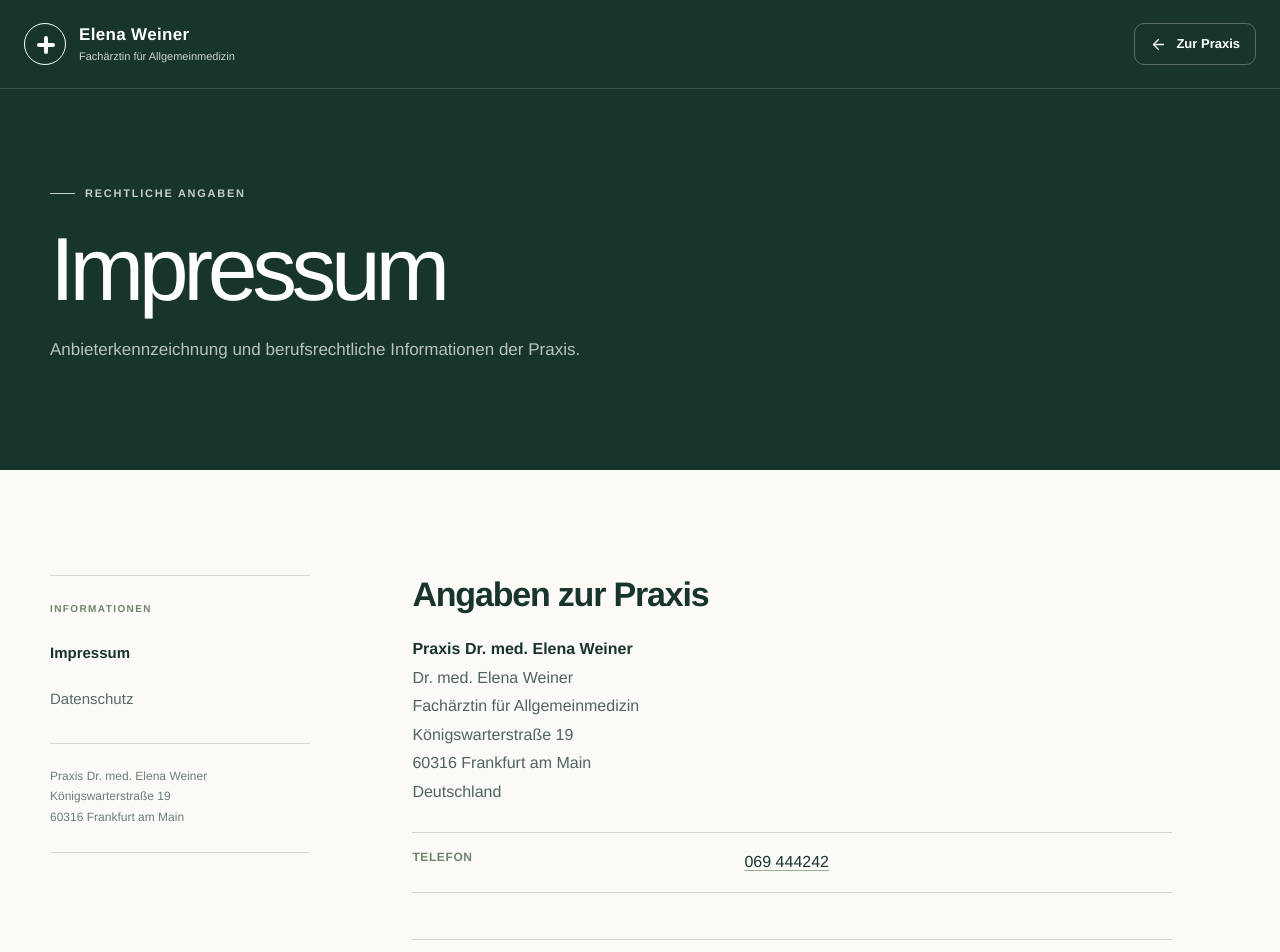
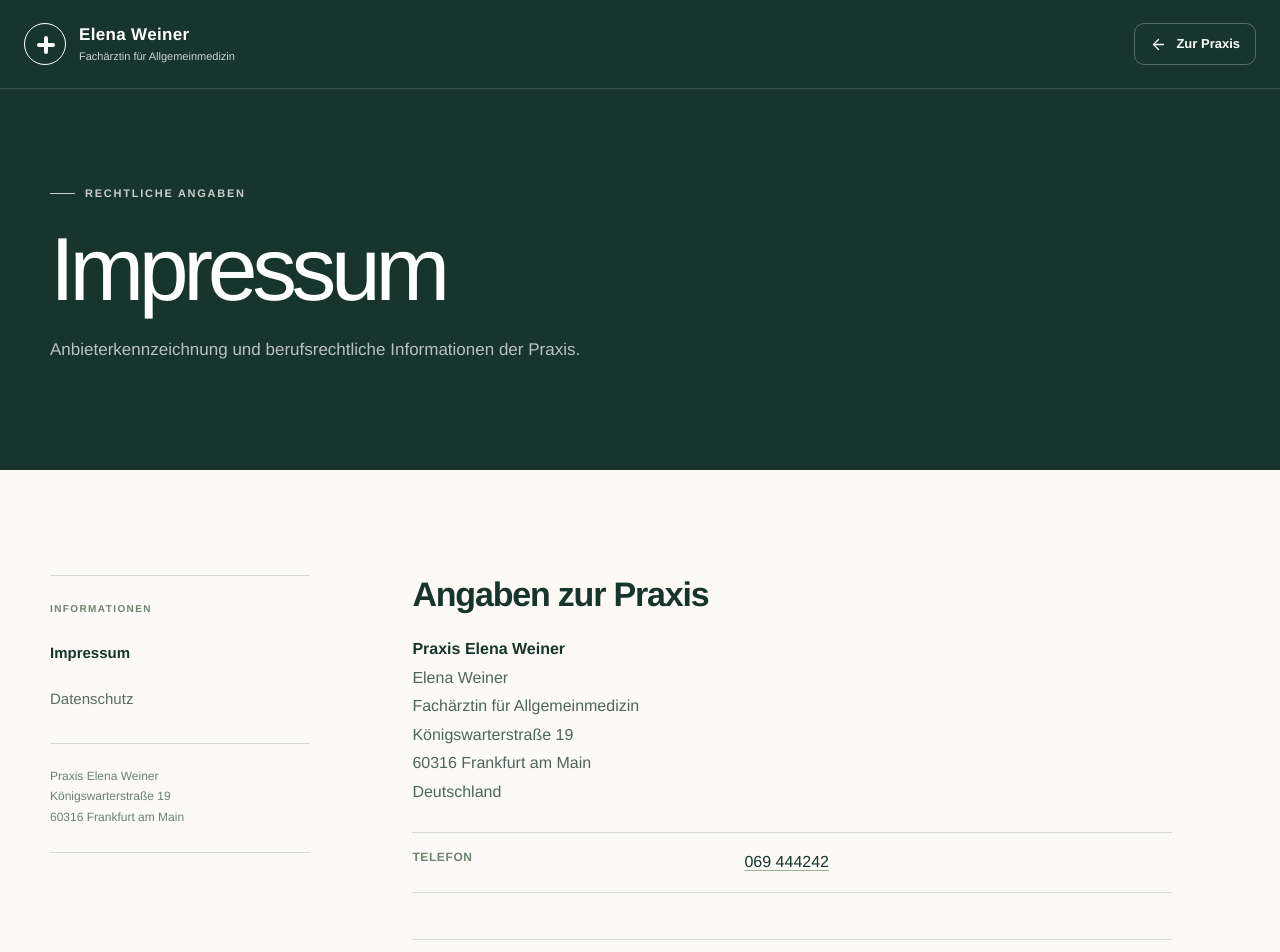
Before and after one commit to melodycards/praxis-elena-weiner, a Next.js app: page /impressum in a window 1280 px wide. Shown: the top 952 px of the page. Built offline with nearby package versions, Linux system fonts and the light colour scheme.

Commit message:
remove medical title from legal notice

```diff
--- a/app/components/LegalPageShell.tsx
+++ b/app/components/LegalPageShell.tsx
@@ -32,11 +32,13 @@ export default function LegalPageShell({
   intro,
   title,
 }: LegalPageShellProps) {
+  const practiceLabel = activePage === "impressum" ? "Praxis Elena Weiner" : "Praxis Dr. med. Elena Weiner";
+
   return (
     <main className="legal-page">
       <header className="legal-header">
         <div className="header-inner">
-          <Link className="brand" href="/" aria-label="Praxis Dr. med. Elena Weiner – Startseite">
+          <Link className="brand" href="/" aria-label={`${practiceLabel} – Startseite`}>
             <span className="brand-mark" aria-hidden="true"><i /></span>
             <span className="brand-copy">
               <strong>Elena Weiner</strong>
@@ -65,7 +67,7 @@ export default function LegalPageShell({
             <Link href="/impressum" aria-current={activePage === "impressum" ? "page" : undefined}>Impressum</Link>
             <Link href="/datenschutz" aria-current={activePage === "datenschutz" ? "page" : undefined}>Datenschutz</Link>
           </nav>
-          <p>Praxis Dr. med. Elena Weiner<br />Königswarterstraße 19<br />60316 Frankfurt am Main</p>
+          <p>{practiceLabel}<br />Königswarterstraße 19<br />60316 Frankfurt am Main</p>
         </aside>
         <article className="legal-content">{children}</article>
       </div>
--- a/app/impressum/page.tsx
+++ b/app/impressum/page.tsx
@@ -2,8 +2,8 @@ import type { Metadata } from "next";
 import LegalPageShell, { ExternalLegalLink } from "../components/LegalPageShell";
 
 export const metadata: Metadata = {
-  title: "Impressum | Praxis Dr. med. Elena Weiner",
-  description: "Impressum der Praxis Dr. med. Elena Weiner in Frankfurt am Main.",
+  title: "Impressum | Praxis Elena Weiner",
+  description: "Impressum der Praxis Elena Weiner in Frankfurt am Main.",
 };
 
 export default function ImpressumPage() {
@@ -17,8 +17,8 @@ export default function ImpressumPage() {
       <section>
         <h2>Angaben zur Praxis</h2>
         <address>
-          <strong>Praxis Dr. med. Elena Weiner</strong><br />
-          Dr. med. Elena Weiner<br />
+          <strong>Praxis Elena Weiner</strong><br />
+          Elena Weiner<br />
           Fachärztin für Allgemeinmedizin<br />
           Königswarterstraße 19<br />
           60316 Frankfurt am Main<br />
@@ -35,9 +35,8 @@ export default function ImpressumPage() {
         <dl className="legal-facts">
           <div><dt>Berufsbezeichnung</dt><dd>Ärztin</dd></div>
           <div><dt>Facharztbezeichnung</dt><dd>Fachärztin für Allgemeinmedizin</dd></div>
-          <div><dt>Akademischer Titel</dt><dd>Dr. med.</dd></div>
         </dl>
-        {/* TODO(impressum): Staat der Verleihung der Berufs- und Facharztbezeichnung von Dr. med. Elena Weiner bestätigen und ergänzen. */}
+        {/* TODO(impressum): Staat der Verleihung der Berufs- und Facharztbezeichnung von Elena Weiner bestätigen und ergänzen. */}
         {/* TODO(legal-review): Prüfen, ob Angaben zur Berufshaftpflichtversicherung nach der konkreten Praxiskonstellation bereitzustellen sind; keine Versicherungsdaten ohne Bestätigung eintragen. */}
       </section>
 
```
